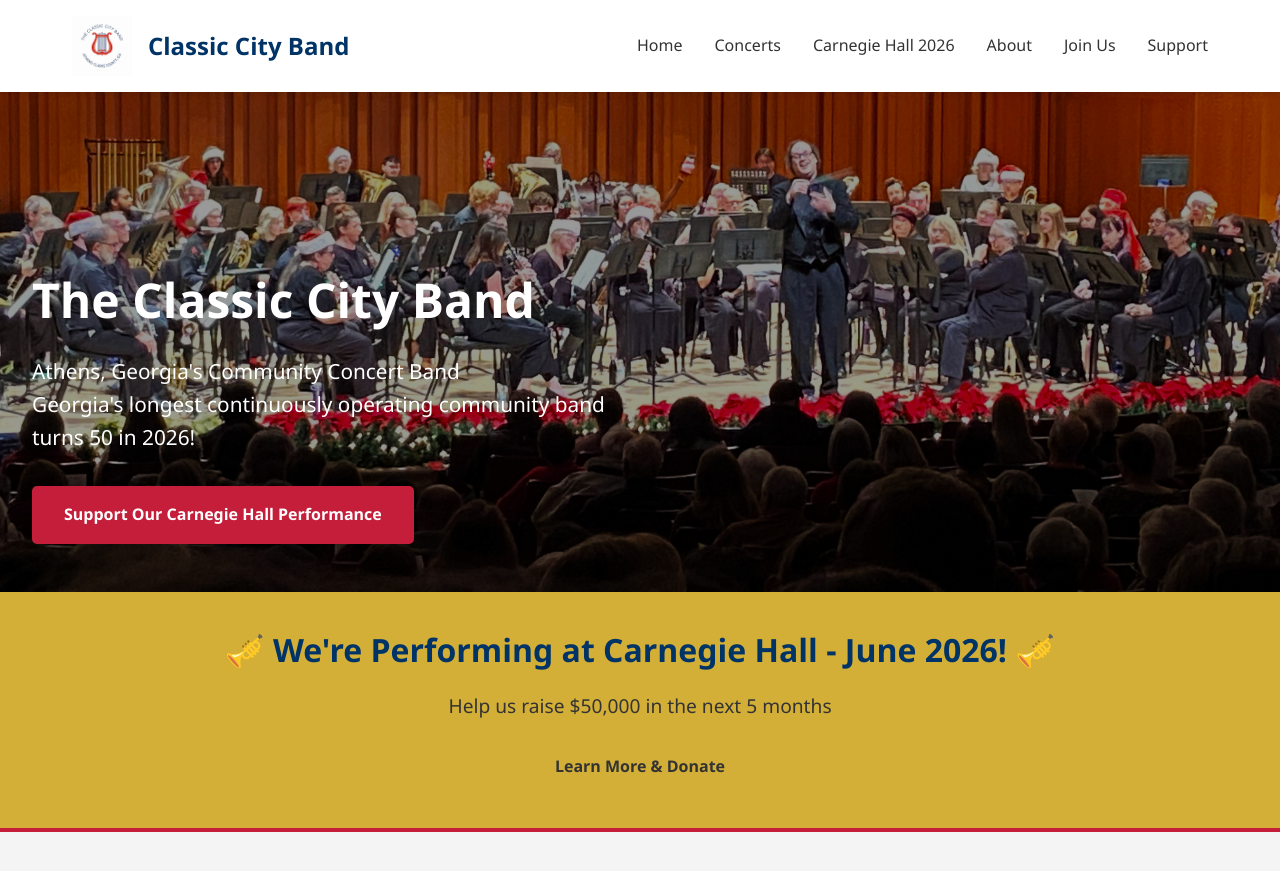
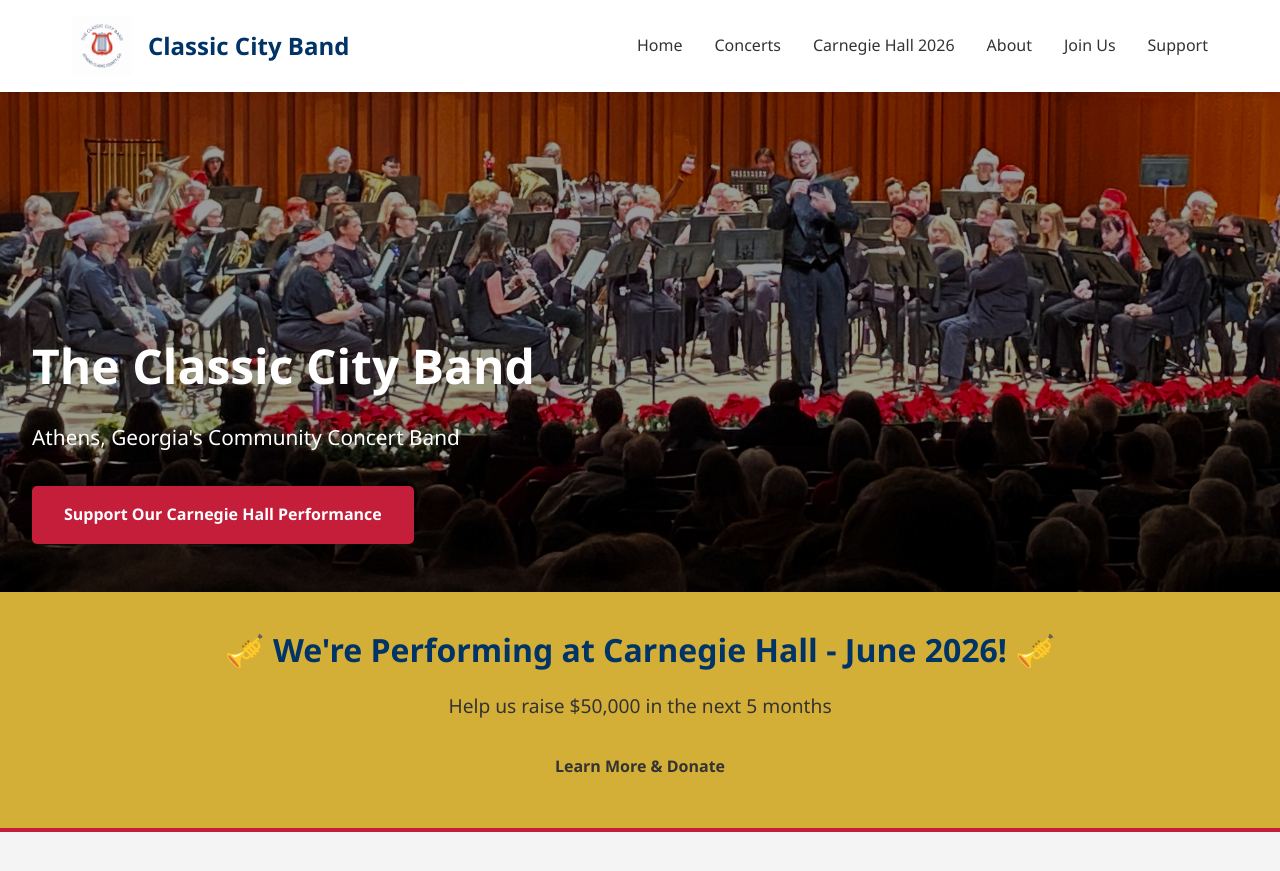
Before and after one commit to webmasterCCB/CCBwebsite, a Jekyll site: the page built from index.html, in a window 1280 px wide and 900 px high. Shown: the top 871 px of the window. Built offline with Jekyll 4.4.1, drawn with Linux system fonts in a browser that asks for light colours.

Commit message:
Update index.html

```diff
--- a/index.html
+++ b/index.html
@@ -5,7 +5,7 @@ title: Home
 
 <section class="hero">
   <h1>The Classic City Band</h1>
-  <p>Athens, Georgia's Community Concert Band<br>Georgia's longest continuously operating community band turns 50 in 2026!</p>
+  <p>Athens, Georgia's Community Concert Band</p>
   <a href="/CCBwebsite/carnegie-hall" class="btn btn-primary">Support Our Carnegie Hall Performance</a>
 </section>
 
```
